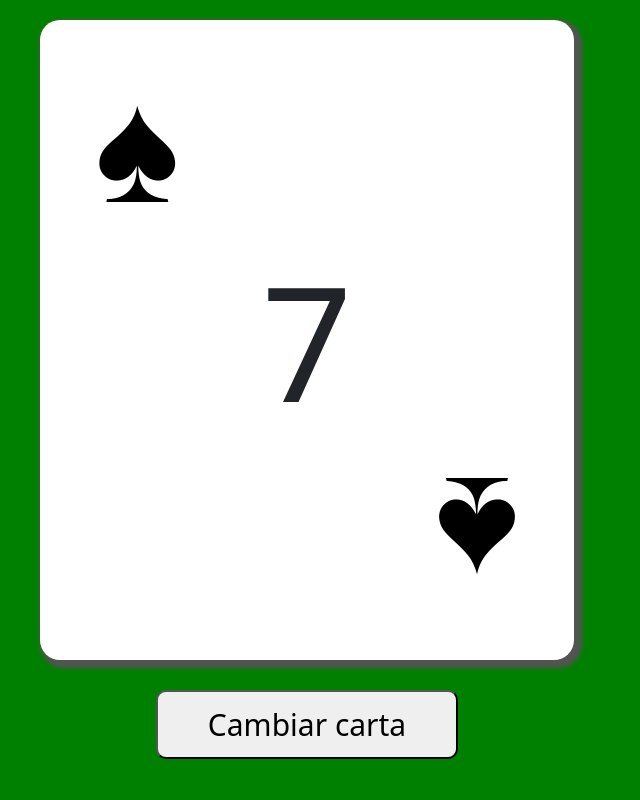
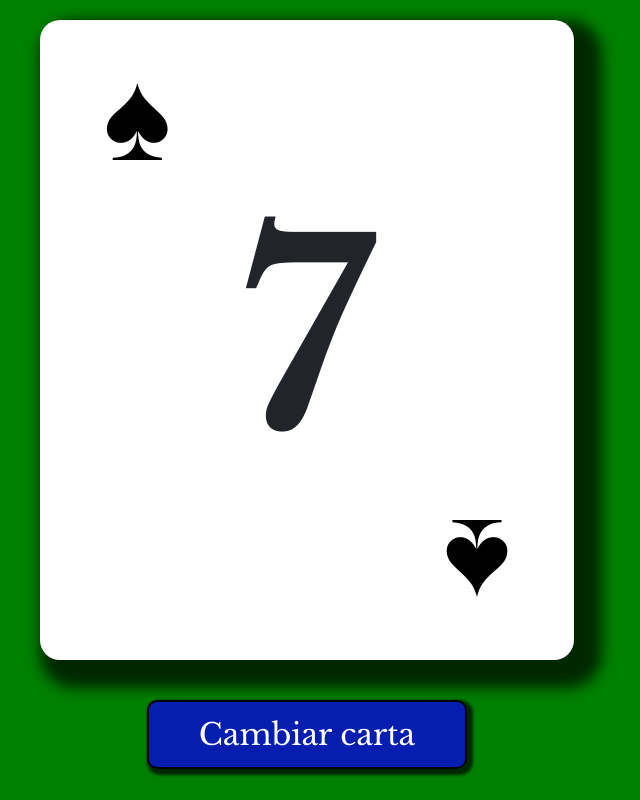
Before and after one commit to 4GeeksAcademy/luiscastilla-generador-de-cartas-aleatorias, a plain HTML site: page index.html in a window 1280 px wide. Shown: the whole page, without its empty margins (333-973 px from the left). Drawn offline with nearby package versions, Linux system fonts and the light colour scheme.

Commit message:
se aplican nuevos estilos

```diff
--- a/index.html
+++ b/index.html
@@ -5,16 +5,19 @@
     <meta name="viewport" content="width=device-width, initial-scale=1.0">
     <link href="https://cdn.jsdelivr.net/npm/bootstrap@5.3.3/dist/css/bootstrap.min.css" rel="stylesheet"
     integrity="sha384-QWTKZyjpPEjISv5WaRU9OFeRpok6YctnYmDr5pNlyT2bRjXh0JMhjY6hW+ALEwIH" crossorigin="anonymous">
+    <link rel="preconnect" href="https://fonts.googleapis.com">
+    <link rel="preconnect" href="https://fonts.gstatic.com" crossorigin>
+    <link href="https://fonts.googleapis.com/css2?family=Libre+Baskerville:ital,wght@0,400;0,700;1,400&display=swap" rel="stylesheet">
     <link rel="stylesheet" href="style.css">
     <script defer src="index.js"></script>
     <title>Generador de cartas aleatorias</title>
 </head>
 <body>
-    <div class="container-sm row col-11 col-sm-9 col-md-7 col-lg-6 col-xl-5 col-xxl-4">
+    <div class="container-sm row col-11 col-sm-8 col-md-6 col-lg-5 col-xl-5 col-xxl-4">
       <div class="col-4"  id="top-tipo">♣</div>
       <div class="col-4" id="card-value" >8</div>
       <div class="col-4" id="bottom-tipo">♣</div>
     </div>
-    <input onclick="tarjetaAleatoria()" class="boton" type="button" value="Cambiar carta" />
+    <input  onclick="tarjetaAleatoria()" class="boton" type="button" value="Cambiar carta" />
 </body>
 </html>
--- a/index.js
+++ b/index.js
@@ -1,5 +1,5 @@
 const tipos = ["♥", "♠", "♣", "♦"];
-const valores = ["As","2","3","4","5","6","7","8","9","10","J","Q","K"];
+const valores = ["A","2","3","4","5","6","7","8","9","10","J","Q","K"];
 
 function numeroAleatorio(array) {
   return array[Math.floor(Math.random() * array.length)];
@@ -15,7 +15,6 @@ function tarjetaAleatoria() {
   document.getElementById("bottom-tipo").innerHTML = tipo;
   document.getElementById("top-tipo").style.color = color;
   document.getElementById("bottom-tipo").style.color = color;
-
 }
 
 document.addEventListener("DOMContentLoaded", tarjetaAleatoria());
--- a/style.css
+++ b/style.css
@@ -1,5 +1,7 @@
 body {
     background-color: green;
+    font-family: "Libre Baskerville", serif;
+    font-weight: 700;
 }
 
 .container-sm {
@@ -8,10 +10,10 @@ body {
     margin: auto;
     margin-top: 20px;
     border-radius: 20px;
-    font-size: 10em;
+    font-size: 8em;
     text-align: center;
     display: flex;
-    box-shadow: 4px 4px 4px 4px rgb(83, 83, 83);
+    box-shadow: 14px 14px 14px 14px rgba(0, 0, 0, 0.685);
   }
   #bottom-tipo {
     display: flex;
@@ -23,12 +25,17 @@ body {
     display: flex;
     align-items: center;
     justify-content: center;
+    font-size: 2em;
   }
   .boton {
     display: block;
     margin: auto;
-    margin-top: 30px;
+    margin-top: 40px;
     font-size: 30px;
     border-radius: 10px;
     padding: 10px 50px;
+    background-color: rgba(8, 8, 216, 0.815);
+    color: white;
+    border: solid 2px black;
+    box-shadow: 3px 3px 3px 3px rgba(0, 0, 0, 0.685);
   }
```
